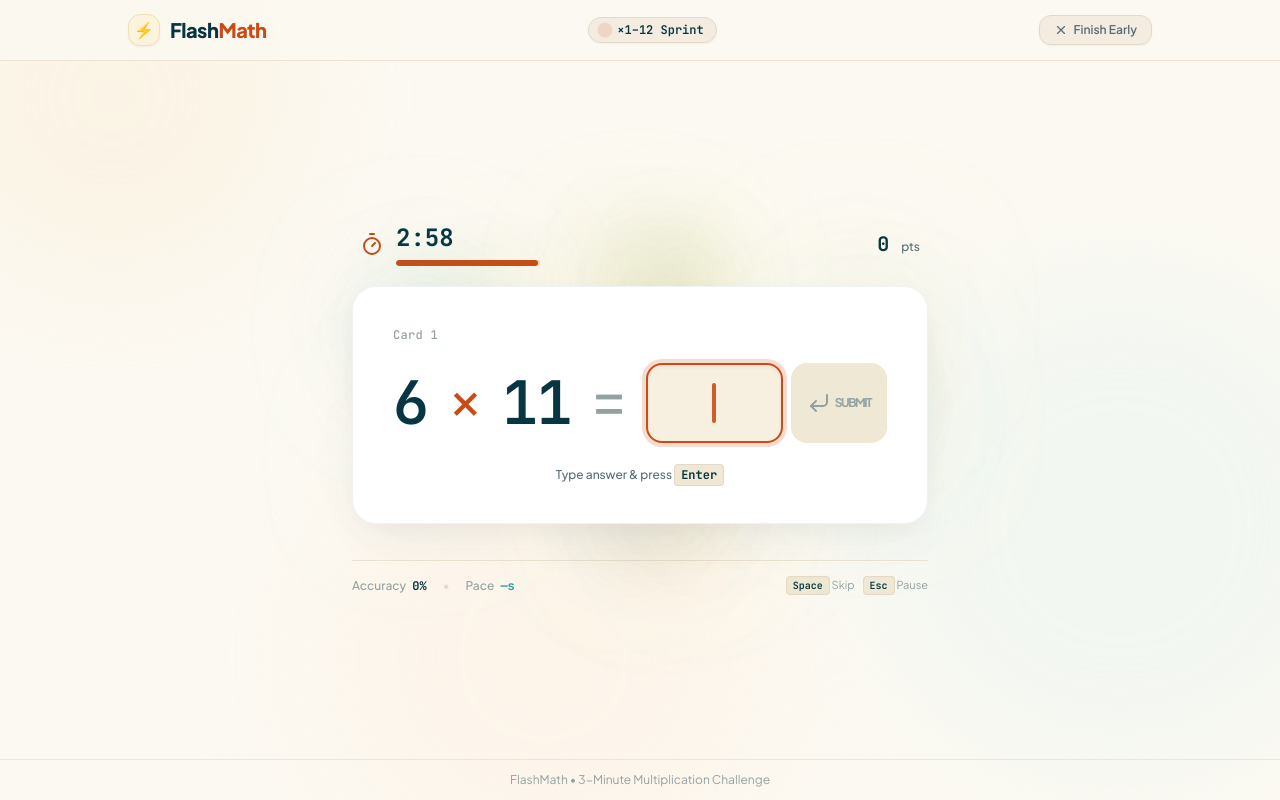
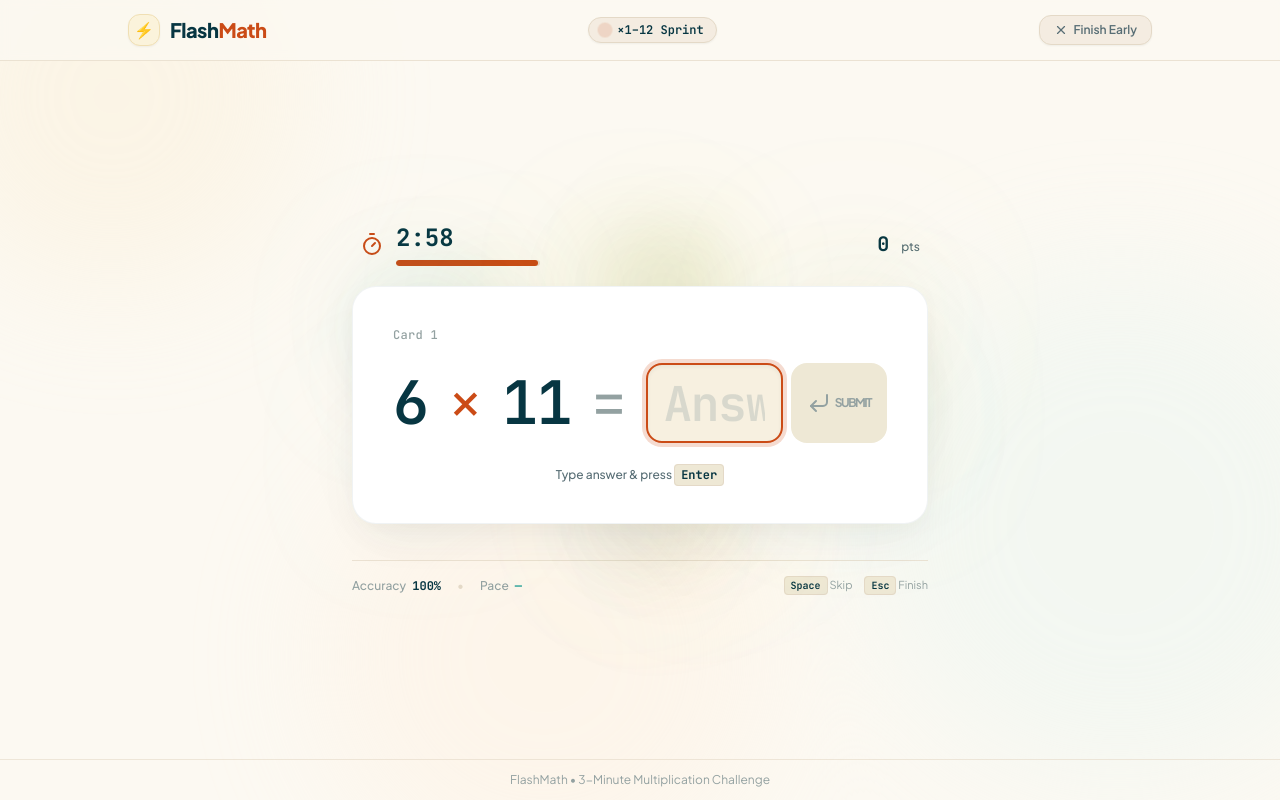
Before and after one commit to dpaul/flashmath, a React (Vite) app: page / in a window 1280 px wide. Both pictures are taken after a click on the button "Start Challenge". Built offline with nearby package versions, Linux system fonts and the light colour scheme.

Commit message:
fix(sprint): fix input caret, wire real-time footer accuracy/pace, support Space skip and Esc finish

```diff
--- a/src/App.tsx
+++ b/src/App.tsx
@@ -1,4 +1,4 @@
-import React, { useReducer, useState, useCallback } from 'react';
+import React, { useReducer, useState, useCallback, useEffect } from 'react';
 import { initialGameState, gameReducer } from './engine/gameReducer';
 import { useSprintTimer } from './engine/useSprintTimer';
 import { evaluateAnswer } from './engine/math';
@@ -65,9 +65,44 @@ export const App: React.FC = () => {
     dispatch({ type: 'RESET_GAME' });
   };
 
-  const handleAbort = () => {
+  const handleAbort = useCallback(() => {
     dispatch({ type: 'END_GAME' });
-  };
+  }, []);
+
+  const handleSkip = useCallback(() => {
+    if (state.phase !== 'running' || !state.currentProblem) return;
+
+    setRecentProblems((prev) => [
+      ...prev,
+      {
+        id: `rec-${Date.now()}-${prev.length}`,
+        problemText: `${state.currentProblem!.factorA} × ${state.currentProblem!.factorB}`,
+        answer: state.currentProblem!.product,
+        isCorrect: false,
+      },
+    ]);
+
+    dispatch({ type: 'SUBMIT_ANSWER', payload: { answer: '' } });
+    setInputValue('');
+  }, [state.phase, state.currentProblem]);
+
+  // Global Space (skip) and Escape (finish) shortcut listeners while sprinting
+  useEffect(() => {
+    if (state.phase !== 'running') return;
+
+    const handleGlobalKeyDown = (e: KeyboardEvent) => {
+      if (e.key === ' ' || e.code === 'Space') {
+        e.preventDefault();
+        handleSkip();
+      } else if (e.key === 'Escape') {
+        e.preventDefault();
+        handleAbort();
+      }
+    };
+
+    window.addEventListener('keydown', handleGlobalKeyDown);
+    return () => window.removeEventListener('keydown', handleGlobalKeyDown);
+  }, [state.phase, handleSkip, handleAbort]);
 
   // Keypad actions
   const handleKeypadDigit = (digit: string) => {
@@ -82,9 +117,10 @@ export const App: React.FC = () => {
     handleSubmit(inputValue);
   };
 
-  const paceDisplay =
-    state.stats.problemsPerMinute > 0
-      ? (60 / state.stats.problemsPerMinute).toFixed(1)
+  const elapsedSeconds = 180 - state.timeRemaining;
+  const paceSeconds =
+    state.stats.totalAttempted > 0 && elapsedSeconds > 0
+      ? (elapsedSeconds / state.stats.totalAttempted).toFixed(1)
       : '—';
 
   return (
@@ -212,6 +248,8 @@ export const App: React.FC = () => {
                 >
                   <AnswerInput
                     onSubmit={handleSubmit}
+                    onSkip={handleSkip}
+                    onEscape={handleAbort}
                     externalValue={inputValue}
                     onValueChange={setInputValue}
                     autoFocus={true}
@@ -233,19 +271,19 @@ export const App: React.FC = () => {
                     <div className="flex items-center gap-1.5">
                       <span className="text-[#93a1a1]">Accuracy</span>
                       <span className="font-mono font-bold text-[#073642]">
-                        {state.stats.accuracyPercentage}%
+                        {state.stats.totalAttempted > 0 ? `${state.stats.accuracyPercentage}%` : '100%'}
                       </span>
                     </div>
                     <span className="text-[#e4d9c7]">•</span>
                     <div className="flex items-center gap-1.5">
                       <span className="text-[#93a1a1]">Pace</span>
                       <span className="font-mono font-bold text-[#2aa198]">
-                        {paceDisplay}s
+                        {paceSeconds !== '—' ? `${paceSeconds}s` : '—'}
                       </span>
                     </div>
                   </div>
 
-                  <div className="flex items-center gap-2">
+                  <div className="flex items-center gap-3">
                     <span className="text-[11px] text-[#93a1a1]">
                       <kbd className="px-1.5 py-0.5 rounded bg-[#eee8d5] font-mono font-semibold text-[10px] text-[#073642] border border-[#e4d9c7]">
                         Space
@@ -256,7 +294,7 @@ export const App: React.FC = () => {
                       <kbd className="px-1.5 py-0.5 rounded bg-[#eee8d5] font-mono font-semibold text-[10px] text-[#073642] border border-[#e4d9c7]">
                         Esc
                       </kbd>{' '}
-                      Pause
+                      Finish
                     </span>
                   </div>
                 </footer>
--- a/src/components/AnswerInput.tsx
+++ b/src/components/AnswerInput.tsx
@@ -3,6 +3,8 @@ import { CornerDownLeft } from 'lucide-react';
 
 interface AnswerInputProps {
   onSubmit: (answer: string) => void;
+  onSkip?: () => void;
+  onEscape?: () => void;
   autoFocus?: boolean;
   disabled?: boolean;
   externalValue?: string;
@@ -11,6 +13,8 @@ interface AnswerInputProps {
 
 export const AnswerInput: React.FC<AnswerInputProps> = ({
   onSubmit,
+  onSkip,
+  onEscape,
   autoFocus = true,
   disabled = false,
   externalValue,
@@ -53,6 +57,12 @@ export const AnswerInput: React.FC<AnswerInputProps> = ({
     if (e.key === 'Enter') {
       e.preventDefault();
       submit();
+    } else if (e.key === ' ' || e.code === 'Space') {
+      e.preventDefault();
+      onSkip?.();
+    } else if (e.key === 'Escape') {
+      e.preventDefault();
+      onEscape?.();
     }
   };
 
@@ -74,14 +84,8 @@ export const AnswerInput: React.FC<AnswerInputProps> = ({
           autoComplete="off"
           autoCorrect="off"
           spellCheck={false}
-          className="w-full h-full text-3xl sm:text-5xl font-mono font-semibold text-center text-[#073642] bg-transparent focus:outline-none placeholder:text-transparent selection:bg-amber-200/60"
+          className="w-full h-full text-3xl sm:text-5xl font-mono font-semibold text-center text-[#073642] bg-transparent focus:outline-none placeholder:text-[#93a1a1]/30 selection:bg-amber-200/60 caret-[#cb4b16]"
         />
-
-        {value === '' && (
-          <div className="pointer-events-none absolute inset-0 flex items-center justify-center">
-            <span className="w-[3px] sm:w-[4px] h-7 sm:h-10 bg-[#cb4b16] blinking-cursor rounded-full" />
-          </div>
-        )}
       </div>
 
       <button
--- a/src/engine/gameReducer.ts
+++ b/src/engine/gameReducer.ts
@@ -108,21 +108,35 @@ export function gameReducer(state: GameState, action: GameAction): GameState {
         };
       }
 
+      const nextTimeRemaining = state.timeRemaining - 1;
+      const elapsed = SPRINT_DURATION_SECONDS - nextTimeRemaining;
+      const accuracy = calculateAccuracy(state.stats.correctCount, state.stats.totalAttempted);
+      const ppm = calculatePPM(state.stats.correctCount, elapsed > 0 ? elapsed : 1);
+
       return {
         ...state,
-        timeRemaining: state.timeRemaining - 1,
+        timeRemaining: nextTimeRemaining,
+        stats: {
+          ...state.stats,
+          accuracyPercentage: accuracy,
+          problemsPerMinute: ppm,
+        },
       };
     }
 
     case 'SUBMIT_ANSWER': {
       if (state.phase !== 'running' || !state.currentProblem) return state;
 
-      const isCorrect = evaluateAnswer(state.currentProblem, action.payload.answer);
+      const answer = action.payload.answer;
+      const isCorrect = answer !== '' && evaluateAnswer(state.currentProblem, answer);
       const totalAttempted = state.stats.totalAttempted + 1;
       const correctCount = isCorrect ? state.stats.correctCount + 1 : state.stats.correctCount;
       const incorrectCount = isCorrect ? state.stats.incorrectCount : state.stats.incorrectCount + 1;
       const streak = isCorrect ? state.stats.streak + 1 : 0;
       const bestStreak = Math.max(state.stats.bestStreak, streak);
+      const elapsed = SPRINT_DURATION_SECONDS - state.timeRemaining;
+      const accuracyPercentage = calculateAccuracy(correctCount, totalAttempted);
+      const problemsPerMinute = calculatePPM(correctCount, elapsed > 0 ? elapsed : 1);
 
       const missedProblems = isCorrect
         ? state.stats.missedProblems
@@ -130,7 +144,7 @@ export function gameReducer(state: GameState, action: GameAction): GameState {
             ...state.stats.missedProblems,
             {
               problem: state.currentProblem,
-              submittedAnswer: action.payload.answer,
+              submittedAnswer: answer || 'Skipped',
               correctAnswer: state.currentProblem.product,
             },
           ];
@@ -148,6 +162,8 @@ export function gameReducer(state: GameState, action: GameAction): GameState {
           totalAttempted,
           streak,
           bestStreak,
+          accuracyPercentage,
+          problemsPerMinute,
           missedProblems,
         },
       };
```
Also changed, not shown: 2 other files (tests, documents, lock files or other folders).
